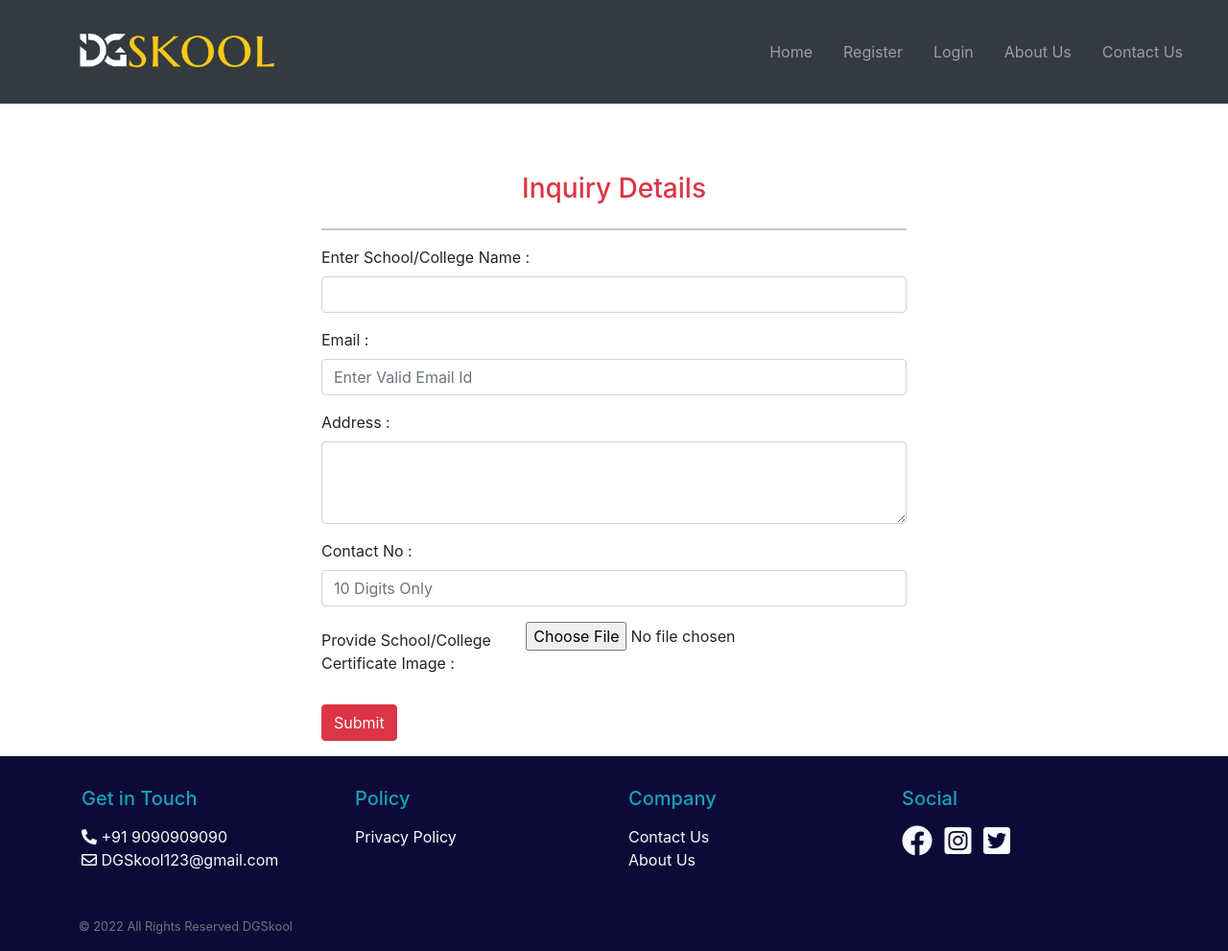
After one commit to vidhi49/Digital-Academy, a PHP site: page /Inquiry.php in a window 1280 px wide. The commit adds this page. Shown: the whole page at 96% size. Run offline with PHP 8.4, Linux system fonts and the light colour scheme; some libraries are stand-ins or nearby versions.

Commit message:
inquiry Form

```diff
--- a/connect.php
+++ b/connect.php
@@ -1,4 +1,4 @@
 <?php
-$con=mysqli_connect("127.0.0.1","root","") or die("Couldn't connect to server");
+$con=mysqli_connect("localhost","root","root@123") or die("Couldn't connect to server");
 mysqli_select_db($con,"dgskool") or die("No database found");
 ?>
--- /dev/null
+++ b/guest/Inquiry.php
@@ -0,0 +1,130 @@
+<!DOCTYPE html>
+<html>
+
+<head>
+  <title> Register </title>
+  <meta charset="UTF-8">
+  <meta name="viewport" content="width=device-width, initial-scale=1.0">
+  <link rel="stylesheet" href="https://maxcdn.bootstrapcdn.com/bootstrap/4.5.2/css/bootstrap.min.css" />
+  <script src="https://maxcdn.bootstrapcdn.com/bootstrap/4.5.2/js/bootstrap.min.js"></script>
+  <script src="../js/jquery-3.1.1.min.js"></script>
+  <script src="../js/signup.js"></script>
+
+  <style>
+  @media screen and (min-width: 992px) {
+    .max-width-55 {
+      max-width: 85;
+    }
+  }
+
+  input[type="file"] {
+    border: none;
+  }
+  </style>
+</head>
+
+<body>
+  <?php require("header.php");
+	require 'phpmailer/PHPMailer.php';
+	require 'phpmailer/Exception.php';
+	require 'phpmailer/SMTP.php';
+	use PHPMailer\PHPMailer\PHPMailer;
+	use PHPMailer\PHPMailer\Exception;
+	use PHPMailer\PHPMailer\SMTP;
+
+	?>
+  <div class="d-flex justify-content-center mt-5">
+    <div class="container max-width-55 w-50 ">
+      <h3 class="m-4 text-danger text-center">Inquiry Details</h3>
+      <hr width="100%">
+
+      <form action="" method="post" enctype="multipart/form-data">
+        <div class="form-group">
+          <label class="form-label">Enter School/College Name :</label>
+          <input type='text' id="sname" class="form-control" name="sname" />
+        </div>
+        <div class="form-group">
+          <label class="form-label">Email :</label>
+          <input type='email' id="email" class="form-control" name="email" placeholder="Enter Valid Email Id" />
+          <span id='emessage'></span>
+        </div>
+        <div class="form-group">
+          <label class="form-label">Address :</label>
+          <textarea cols='20' id="address" rows="3" class="form-control" name="address"></textarea>
+        </div>
+        <div class="form-group">
+          <label class="form-label">Contact No :</label>
+          <input type='tel' id="cno" maxlength="10" class="form-control" name="cno" placeholder="10 Digits Only" />
+          <span id='cmessage'></span>
+        </div>
+        <div class="form-group row">
+          <label class=" col-sm-4 col-form-label">Provide School/College Certificate Image :</label>
+          <div class="col-sm-8">
+            <input type='file' id="cimg" name="cimg" required class="form-control-file" />
+          </div>
+        </div>
+        <div class="form-group mt-4">
+          <button type="submit" id="submit" name="submit" class="btn btn-danger "> Submit </button>
+        </div>
+
+      </form>
+    </div>
+  </div>
+  <?php require("Footer.html");?>
+</body>
+
+</html>
+<?php
+	if(isset($_POST['submit']))
+	{
+		$sname=$_POST['sname'];
+		$address=$_POST['address'];
+		$email=$_POST['email'];
+		$cno=$_POST['cno'];
+		$uname=trim($_POST['uname']);
+		$pwd=$_POST['pwd'];
+		$f=$_FILES['cimg']['name'];
+		$floc=$_FILES['cimg']['tmp_name'];
+		$hash = password_hash($pwd, PASSWORD_DEFAULT);
+		$date=date("Y-m-d");
+		include("../connect.php");
+		$q="insert into register_tbl values(null,'$sname','$address','$email','$cno','$uname','$hash','$f','$date')";
+		$q1="insert into request_tbl values(null,'$uname','$email','$cno','$f','$date','0000-00-00','Pending')";
+			if(mysqli_query($con,$q) && mysqli_query($con,$q1))
+			{
+				move_uploaded_file($floc,"../certi_img/".$f);
+				$mail = new PHPMailer();
+				$mail->isSMTP();
+				$mail->Host='smtp.gmail.com';
+				$mail->SMTPAuth = "true";
+				$mail->SMTPSecure = "tls";
+				$mail->Port="587";
+				$mail->isHTML(true);
+				$mail->addAttachment("../certi_img/$f");
+				$mail->Body="<h2>Request for approval...</h2>
+				<p>$sname has been requested authorization to use DGskool web app.
+The information provided by [user] is:</p><p>User Name:$uname <br>Email Id : $email<br>Phone No.:$cno</p>
+				";
+				$mail->Username="sem5b.01.tmtbca@gmail.com";
+				$mail->Password = "optical1030";
+				$mail->Subject="Request For Approval...";
+				$mail->setFrom("sem5b.01.tmtbca@gmail.com");
+				$mail->addAddress("sem5b.02.tmtbca@gmail.com");
+				if ($mail->send()){
+				echo "Email sent";
+				}
+				else{
+					echo "Error";
+				}
+				$mail->smtpClose();
+				echo "<script> alert('Thank You for Registration');</script>";
+				echo"<script>window.location.href='Login.php';</script>";
+			}
+			else
+			{
+				die("<center><h1>Query Failed".mysqli_error($con)."</h1></center>");
+			}
+
+
+	}
+?>
--- a/guest/header.php
+++ b/guest/header.php
@@ -20,65 +20,25 @@
       <div class="justify-content-end collapse navbar-collapse " id="collapsibleNavbar">
         <ul class="navbar-nav fs-6">
           <li class="nav-item m-2">
-            <a class="nav-link  " href="#">Home</a>
+            <a class="nav-link  " href="home.php">Home</a>
           </li>
           <li class="nav-item m-2">
-            <a class="nav-link " href="SignUp.php">Register</a>
+            <a class="nav-link " href="signup.php">Register</a>
           </li>
           <li class="nav-item m-2">
-            <a class="nav-link " href="Login.php">Login</a>
+            <a class="nav-link " href="login.php">Login</a>
           </li>
           <li class="nav-item m-2">
-            <a class="nav-link " href="Aboutus.php">About Us</a>
+            <a class="nav-link " href="aboutus.php">About Us</a>
           </li>
           <li class="nav-item m-2">
-            <a class="nav-link " href="Contactus.php">Contact Us</a>
+            <a class="nav-link " href="contactus.php">Contact Us</a>
           </li>
         </ul>
       </div>
     </div>
   </nav>
-  <div>
-    <div id="carouselExampleDark" class="carousel carousel-dark slide" data-bs-ride="carousel">
-      <div class="carousel-indicators">
-        <button type="button" data-bs-target="#carouselExampleDark" data-bs-slide-to="0" class="active"
-          aria-current="true" aria-label="Slide 1"></button>
-        <button type="button" data-bs-target="#carouselExampleDark" data-bs-slide-to="1" aria-label="Slide 2"></button>
-        <button type="button" data-bs-target="#carouselExampleDark" data-bs-slide-to="2" aria-label="Slide 3"></button>
-      </div>
-      <div class="carousel-inner ">
-        <div class="carousel-item active" data-bs-interval="10000">
-          <img src="../img/sl1.jpg" class="d-block img-carousel" alt="...">
-          <div class="carousel-caption d-none d-md-block">
-            <h5>First slide label</h5>
-            <p>Some representative placeholder content for the first slide.</p>
-          </div>
-        </div>
-        <div class="carousel-item" data-bs-interval="2000">
-          <img src="../img/sl2.jpg" class="d-block img-carousel" alt="...">
-          <div class="carousel-caption d-none d-md-block">
-            <h5>Second slide label</h5>
-            <p>Some representative placeholder content for the second slide.</p>
-          </div>
-        </div>
-        <div class="carousel-item">
-          <img src="../img/sl3.jpg" class="d-block img-carousel" alt="...">
-          <div class="carousel-caption d-none d-md-block">
-            <h5>Third slide label</h5>
-            <p>Some representative placeholder content for the third slide.</p>
-          </div>
-        </div>
-      </div>
-      <button class="carousel-control-prev" type="button" data-bs-target="#carouselExampleDark" data-bs-slide="prev">
-        <span class="carousel-control-prev-icon" aria-hidden="true"></span>
-        <span class="visually-hidden">Previous</span>
-      </button>
-      <button class="carousel-control-next" type="button" data-bs-target="#carouselExampleDark" data-bs-slide="next">
-        <span class="carousel-control-next-icon" aria-hidden="true"></span>
-        <span class="visually-hidden">Next</span>
-      </button>
-    </div>
-  </div>
+
 </body>
 
 </html>
```
Also changed, not shown: guest/home.php (added, +73 -0 lines), guest/signup.php (deleted, +0 -147 lines).
